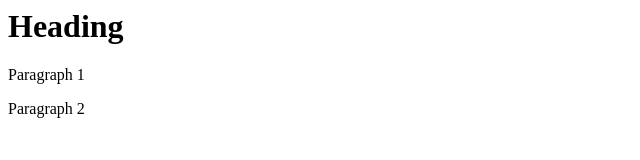
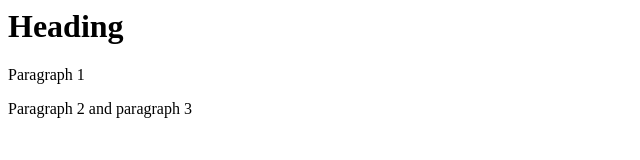
Before and after one commit to SharmaShalini99/gitPractiseRepo, a plain HTML site: page index.html in a window 1280 px wide. Shown: the whole page, without its empty margins (0-640 px from the left). Drawn offline with Linux system fonts and the light colour scheme.

Commit message:
updated paragraph 2

```diff
--- a/index.html
+++ b/index.html
@@ -3,5 +3,5 @@
 <title>Website Name</title>
 <h1>Heading</h1>
 <p>Paragraph 1</p>
-<p>Paragraph 2</p>
+<p>Paragraph 2 and paragraph 3</p>
 </html>
```
